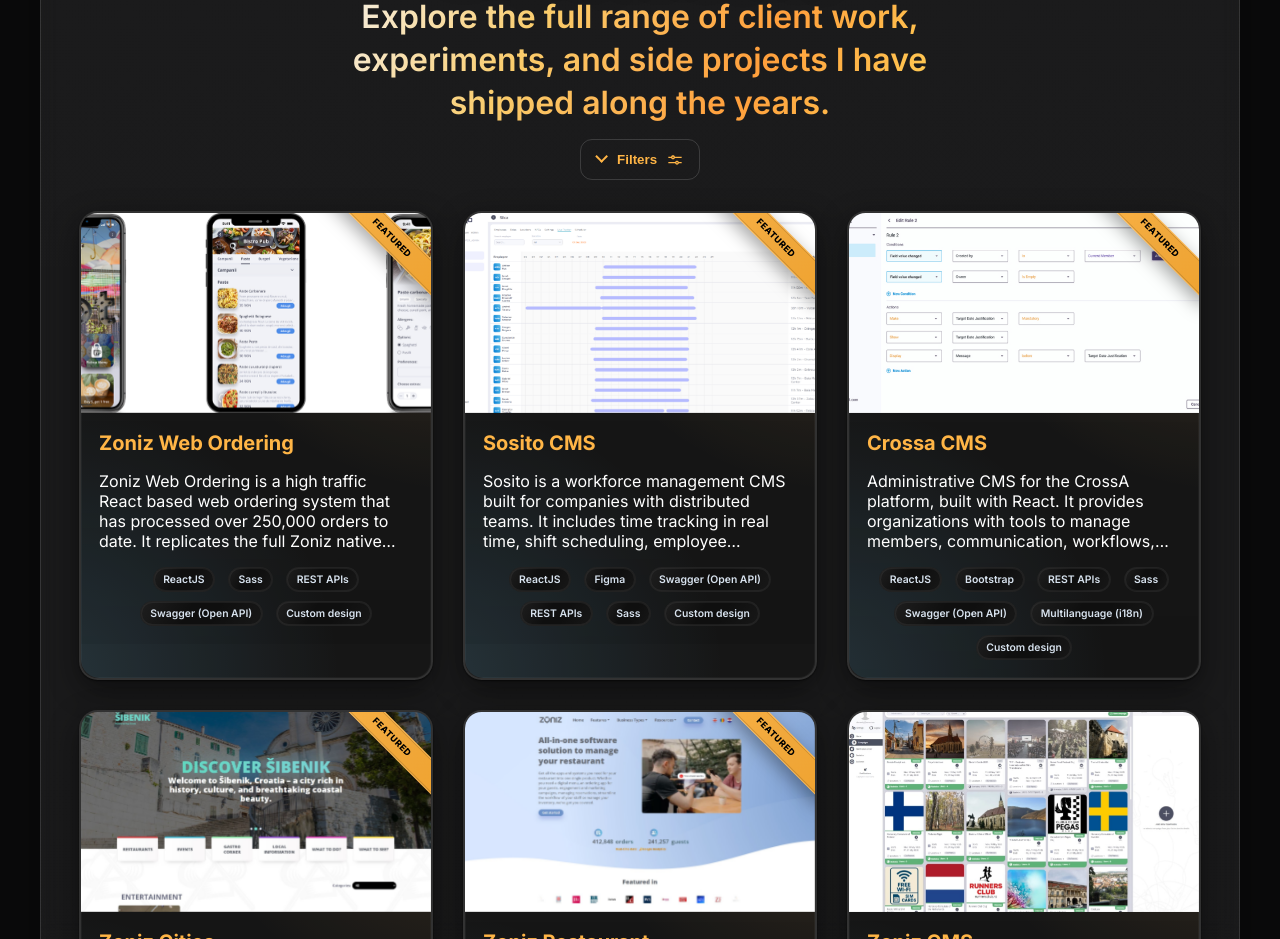
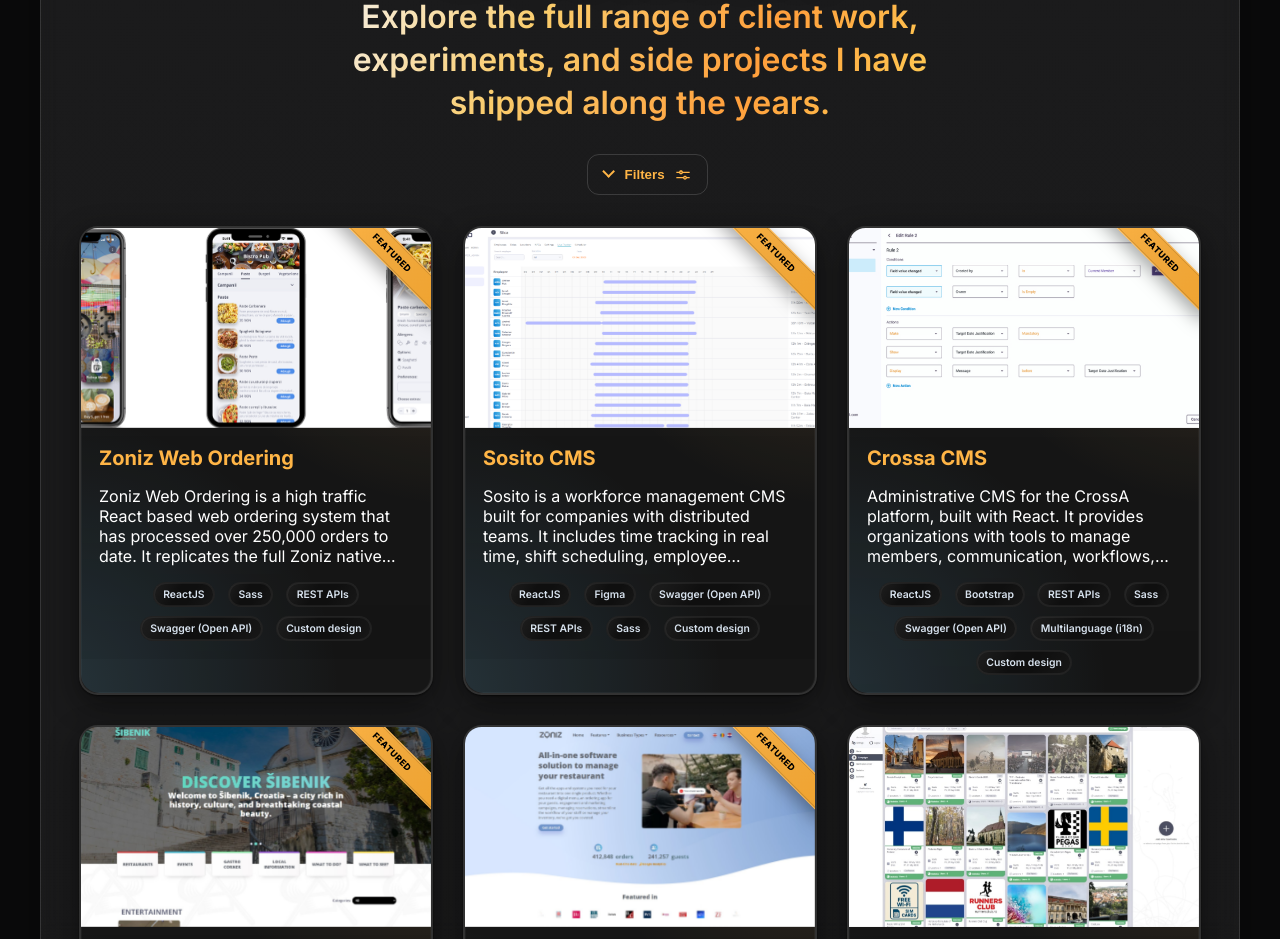
Before and after one commit to andreinemeti/portfolio-refactor, a Next.js app: page /projects in a window 1280 px wide. Shown: the part 780-1719 px from the top of the page. Built offline with nearby package versions, Linux system fonts and the light colour scheme.

Commit message:
fixed filters-container title moving because of padding

```diff
--- a/app/styles/components/_filters.scss
+++ b/app/styles/components/_filters.scss
@@ -1,7 +1,10 @@
+.filters-container {
+padding:15px 0 0 15px;
+
+}
 .filters-container.filters-container--open {
 
     border-radius: 18.5px;
-    padding: 15px;
     border: 1px solid rgba(255, 255, 255, 0.12);
     box-shadow: 0 8px 40px rgba(0, 0, 0, 0.35), inset 0 1px 0 rgba(255, 255, 255, 0.08);
     background: linear-gradient(180deg, rgba(255, 255, 255, 0.07), rgba(255, 255, 255, 0.03));
```
